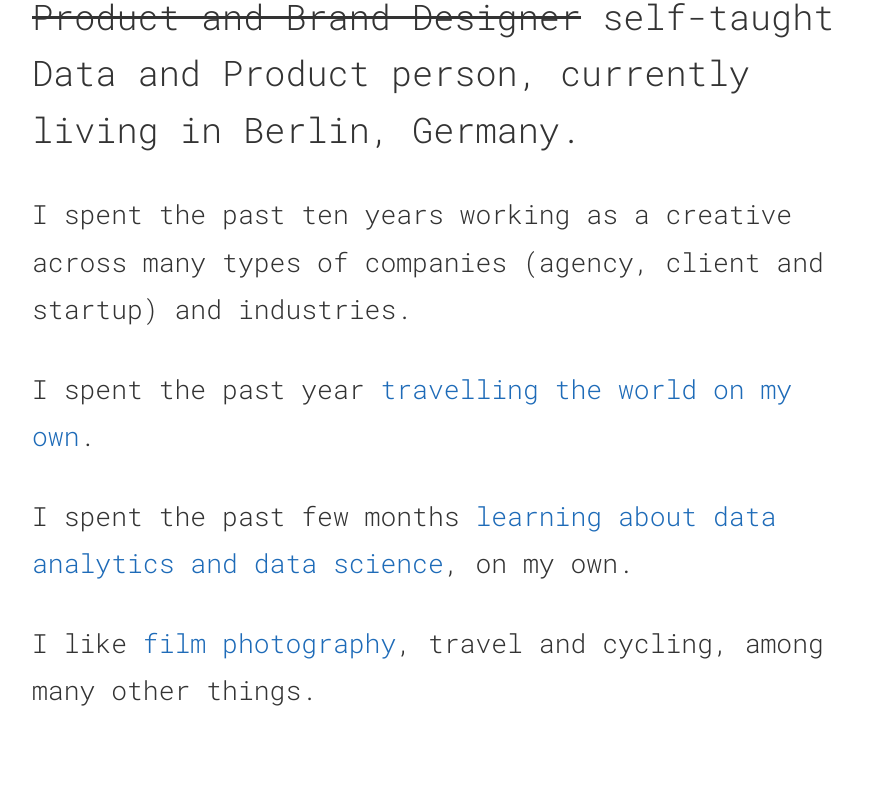
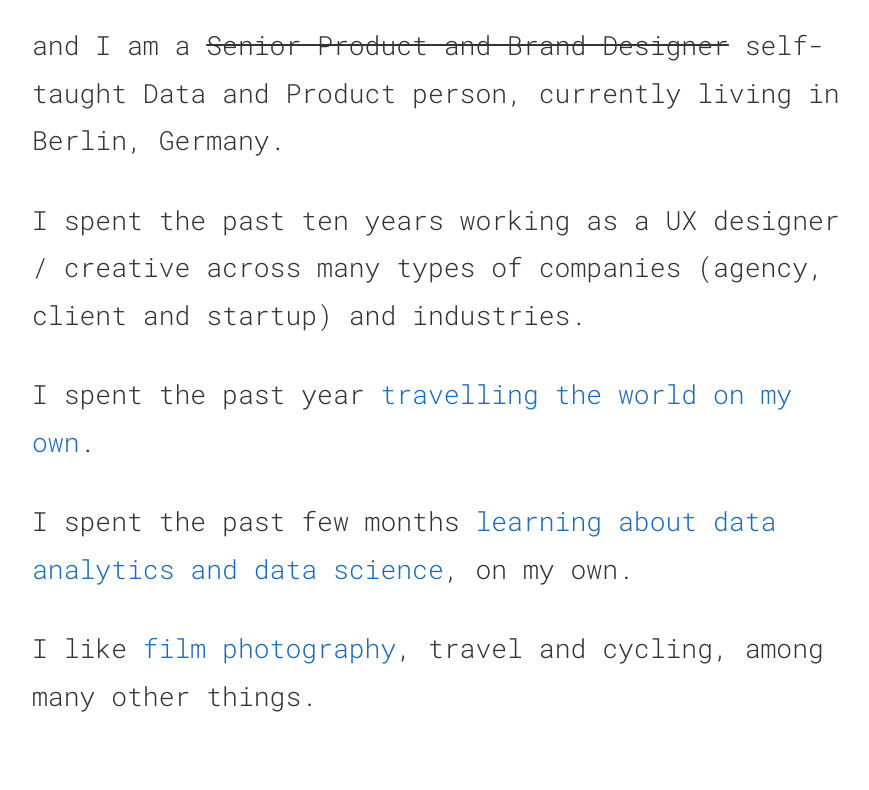
Before and after one commit to fredericdith/fredericdith.github.io, a plain HTML site: page index.html in a window 1280 px wide. Shown: the part 240-1030 px from the top of the page, without its empty margins (192-1061 px from the left). Drawn offline with Linux system fonts and the light colour scheme.

Commit message:
Update index.html

```diff
--- a/index.html
+++ b/index.html
@@ -30,8 +30,9 @@
    </section>-->
 
     <section class="main-content">
-      <h1><a id="test-h1" class="anchor" href="#test-h1" aria-hidden="true"><span aria-hidden="true" class="octicon octicon-link"></span></a>Hey. My name is Fred and I am a <s>Senior Product and Brand Designer</s> self-taught Data and Product person, currently living in Berlin, Germany.</h1>
-      <h2><a id="test-h1" class="anchor" href="#test-h1" aria-hidden="true"><span aria-hidden="true" class="octicon octicon-link"></span></a>I spent the past ten years working as a creative across many types of companies (agency, client and startup) and industries.</h2>
+      <h1><a id="test-h1" class="anchor" href="#test-h1" aria-hidden="true"><span aria-hidden="true" class="octicon octicon-link"></span></a><b>Hey. My name is Fred</b></h1>
+      <h2><a id="test-h1" class="anchor" href="#test-h1" aria-hidden="true"><span aria-hidden="true" class="octicon octicon-link"></span></a>and I am a <s>Senior Product and Brand Designer</s> self-taught Data and Product person, currently living in Berlin, Germany.</h2>
+      <h2><a id="test-h1" class="anchor" href="#test-h1" aria-hidden="true"><span aria-hidden="true" class="octicon octicon-link"></span></a>I spent the past ten years working as a UX designer / creative across many types of companies (agency, client and startup) and industries.</h2>
       <h2><a id="test-h1" class="anchor" href="#test-h1" aria-hidden="true"><span aria-hidden="true" class="octicon octicon-link"></span></a>I spent the past year <a href="https://onewayflight.substack.com/p/one-way-mirror">travelling the world on my own</a>.</h2>
       <h2><a id="test-h1" class="anchor" href="#test-h1" aria-hidden="true"><span aria-hidden="true" class="octicon octicon-link"></span></a>I spent the past few months <a href="https://coursera.org/share/090f6ecb2ccd33127ac2a6d6c290d0b0">learning about data analytics and data science</a>, on my own.</h2>
       <h2><a id="test-h1" class="anchor" href="#test-h1" aria-hidden="true"><span aria-hidden="true" class="octicon octicon-link"></span></a>I like <a href="http://fre.tumblr.com">film photography</a>, travel and cycling, among many other things.</h2><br/>
```
